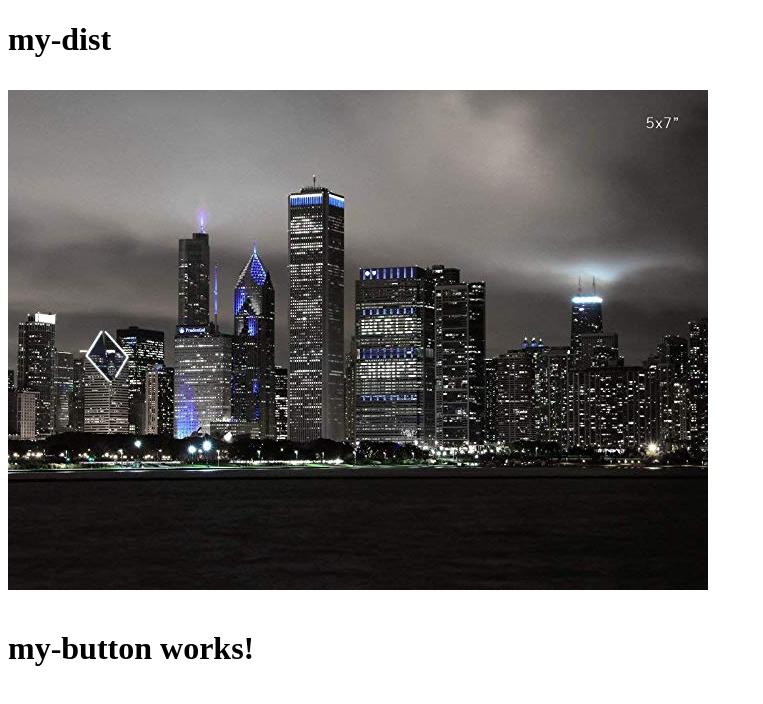
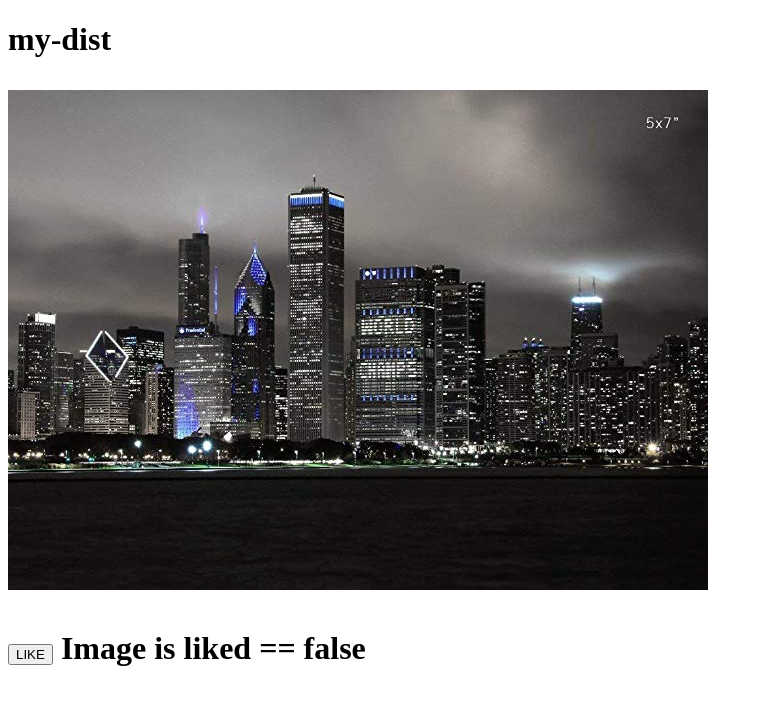
Before and after one commit to zdean1/my-dist, an Angular app: page / in a window 1280 px wide. Shown: the top 704 px of the page, without its empty margins (0-763 px from the left). Built offline with nearby package versions, Linux system fonts and the light colour scheme.

Commit message:
button added, display whether image is liked or not using template string literal

```diff
--- a/src/app/my-button/my-button.component.html
+++ b/src/app/my-button/my-button.component.html
@@ -1 +1,8 @@
-<p>my-button works!</p>
+<p>
+    <button (click)="isLiked()">
+        LIKE
+    </button>
+
+    <span> Image is liked == {{ likeImage }}</span>
+
+</p>
```
